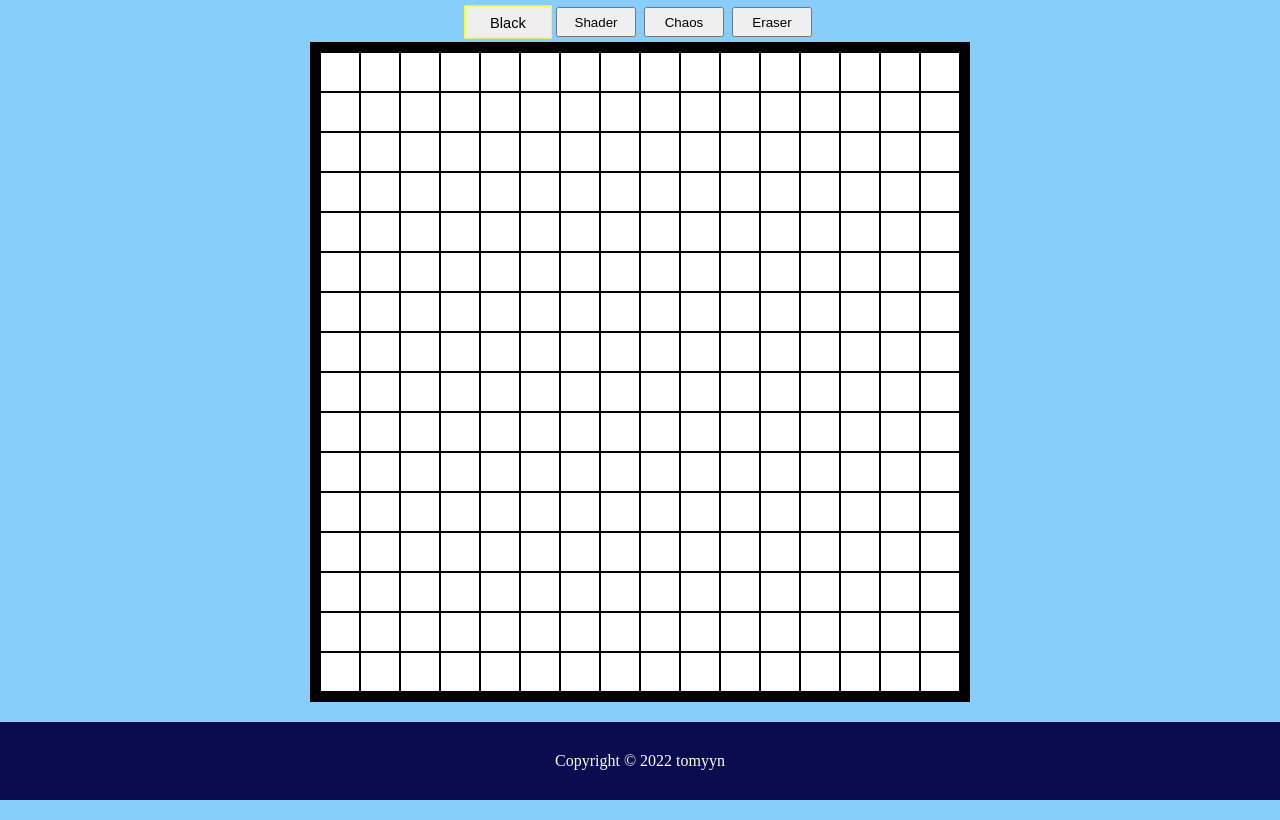
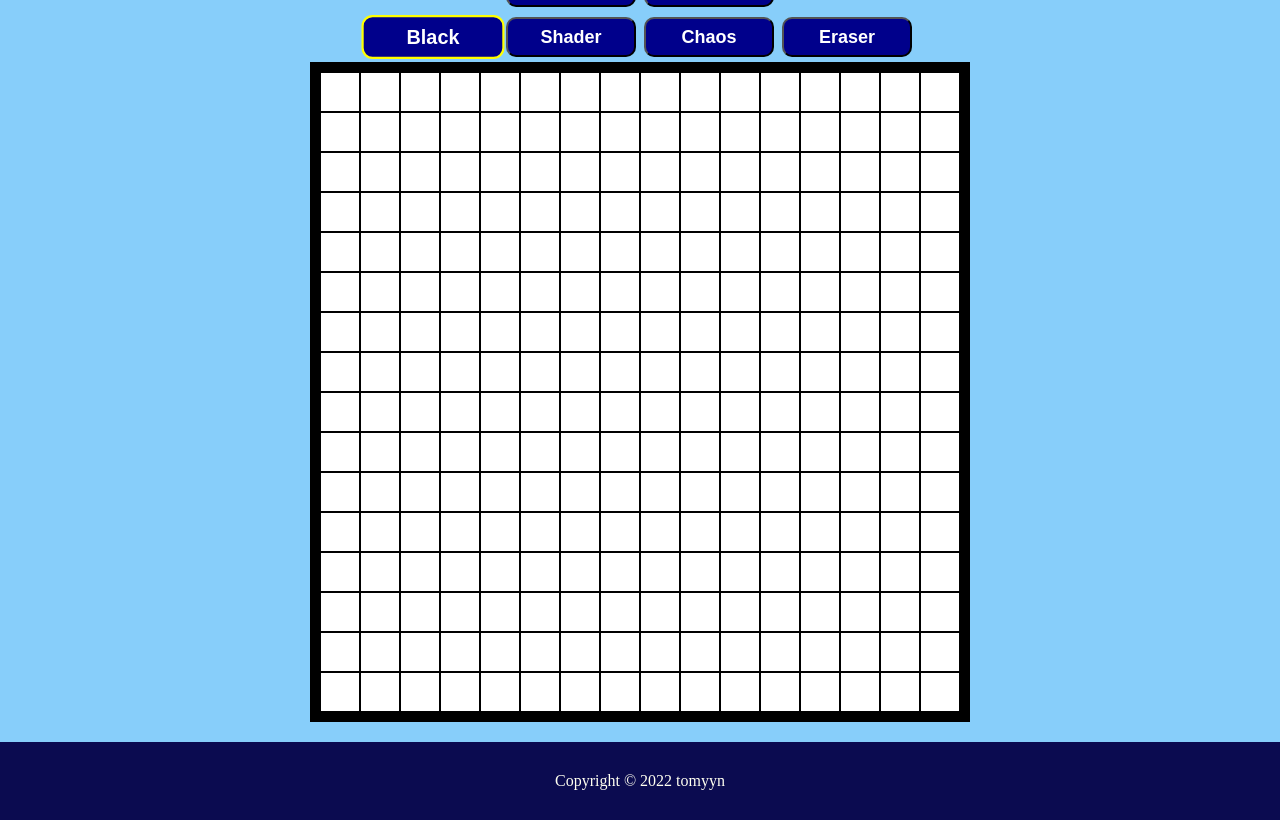
Before and after one commit to tomyyn/TOP-Etch-a-Sketch, a plain HTML site: page index.html in a window 1280 px wide. Shown: the part 75-895 px from the top of the page. Drawn offline with Linux system fonts and the light colour scheme.

Commit message:
Improve buttons aesthethic

```diff
--- a/style.css
+++ b/style.css
@@ -59,13 +59,18 @@ body{
 
 .options button,
 .modes button{
-    width: 80px;
-    height: 30px;
+    width: 130px;
+    height: 40px;
+    border-radius: 10px;
+    color:white;
+    background-color: darkblue;
+    font-weight: bold;
+    font-size: large;
 }
 
 .modes .big{
     transform: scale(1.1);
-    border: 1px solid yellow;
+    border: 2px solid yellow;
 }
 
 .footer{
```
